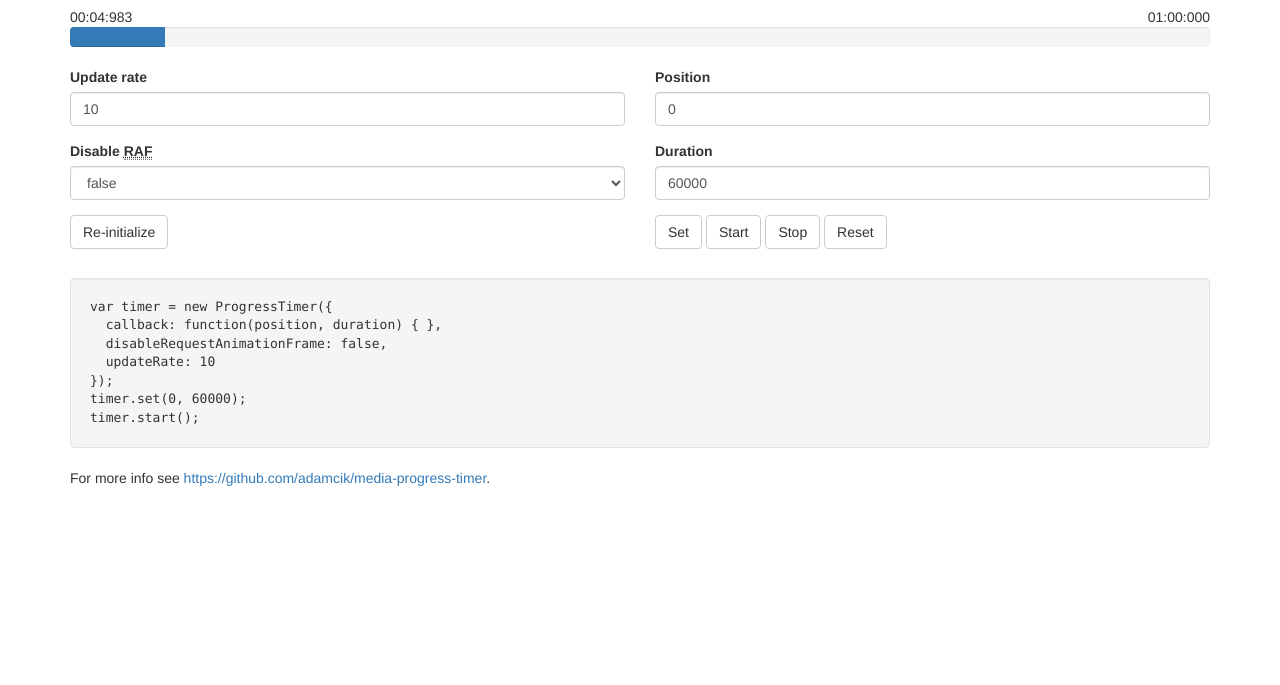
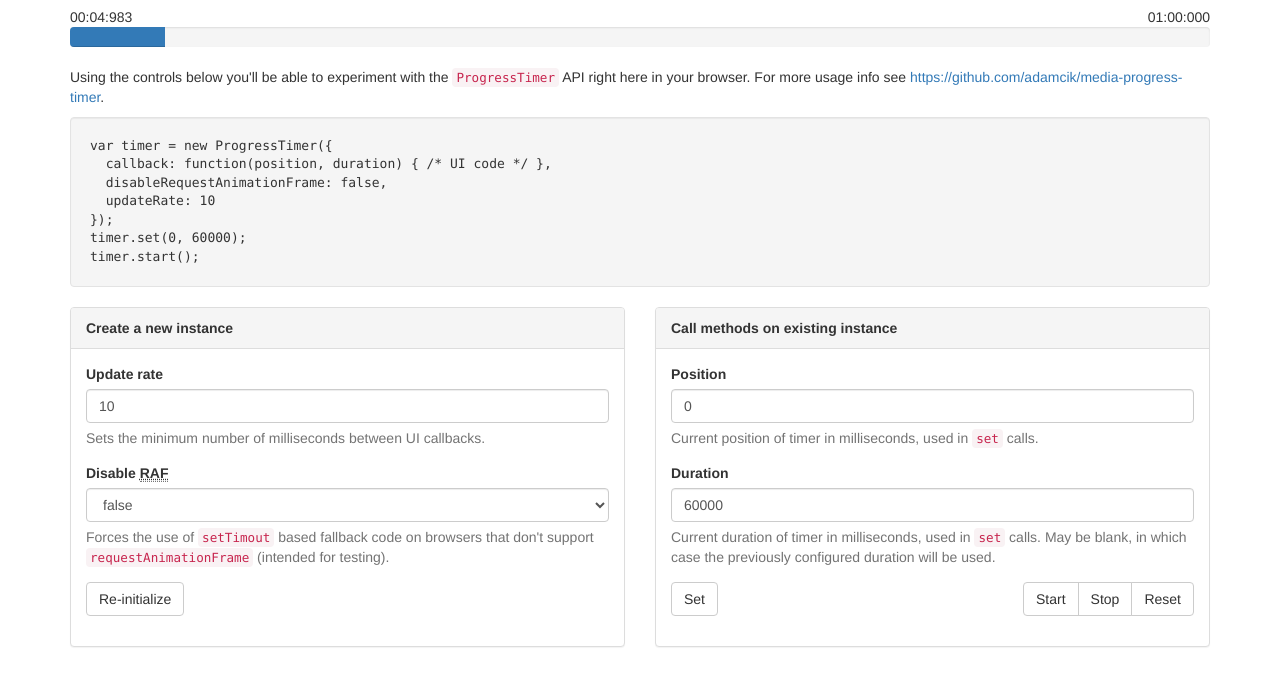
Before and after one commit to adamcik/media-progress-timer, a website: page demo.html in a window 1280 px wide. Shown: the part 63-748 px from the top of the page. Drawn offline with nearby package versions, Linux system fonts and the light colour scheme.

Commit message:
Add more help text to demo

```diff
--- a/demo.html
+++ b/demo.html
@@ -17,6 +17,9 @@
         -o-transition: none;
         transition: none;
       }
+      .panel-heading {
+        font-weight: bold;
+      }
     </style>
   </head>
   <body>
@@ -29,12 +32,25 @@
           <div id="progress" class="progress-bar"></div>
         </div>
       </div>
+      <p>
+        Using the controls below you'll be able to experiment with the
+        <code>ProgressTimer</code> API right here in your browser.
+        For more usage info see <a target="_parent" href="https://github.com/adamcik/media-progress-timer">
+          https://github.com/adamcik/media-progress-timer</a>.
+      </p>
+      <pre id="log" class="well"></pre>
       <form id="controls">
         <div class="row">
           <div class="col-md-6">
+            <div class="panel panel-default">
+              <div class="panel-heading">Create a new instance</div>
+              <div class="panel-body">
                 <div class="form-group">
                   <label>Update rate</label>
                   <input name="updateRate" value="10" class="form-control" />
+                  <span class="help-block">
+                    Sets the minimum number of milliseconds between UI callbacks.
+                  </span>
                 </div>
                 <div class="form-group">
                   <label>
@@ -44,6 +60,11 @@
                     <option value="false">false</option>
                     <option value="true">true</option>
                   </select>
+                  <span class="help-block">
+                    Forces the use of <code>setTimout</code> based fallback code
+                    on browsers that don't support <code>requestAnimationFrame</code>
+                    (intended for testing).
+                  </span>
                 </div>
                 <div class="form-group">
                   <div>
@@ -53,29 +74,42 @@
                   </div>
                 </div>
               </div>
+            </div>
+          </div>
           <div class="col-md-6">
+            <div class="panel panel-default">
+              <div class="panel-heading">Call methods on existing instance</div>
+              <div class="panel-body">
                 <div class="form-group">
                   <label>Position</label>
                   <input name="position" value="0" class="form-control" />
+                  <span class="help-block">
+                    Current position of timer in milliseconds, used in <code>set</code>
+                    calls.
+                  </span>
                 </div>
                 <div class="form-group">
                   <label>Duration</label>
                   <input name="duration" value="60000" class="form-control" />
+                  <span class="help-block">
+                    Current duration of timer in milliseconds, used in <code>set</code>
+                    calls. May be blank, in which case the previously configured
+                    duration will be used.
+                  </span>
                 </div>
                 <div class="form-group">
-              <button name="action" value="set"   class="btn btn-default">Set</button>
+                  <div class="btn-group pull-right">
                     <button name="action" value="start" class="btn btn-default">Start</button>
                     <button name="action" value="stop"  class="btn btn-default">Stop</button>
                     <button name="action" value="reset" class="btn btn-default">Reset</button>
                   </div>
+                  <button name="action" value="set"   class="btn btn-default">Set</button>
+                </div>
+              </div>
+            </div>
           </div>
         </div>
       </form>
-      <pre id="log" class="well"></pre>
-      <p>
-        For more info see <a target="_parent" href="https://github.com/adamcik/media-progress-timer">
-          https://github.com/adamcik/media-progress-timer</a>.
-      </p>
     </div>
     <script type="text/javascript" src="timer.js"></script>
     <script type="text/javascript">
@@ -126,7 +160,7 @@
               var updateRate = toInt(inputs['updateRate'].value);
               var disableRAF = inputs['disableRAF'].value === 'true';
               logger.log('var timer = new ProgressTimer({\n' +
-                         '  callback: function(position, duration) { },\n' +
+                         '  callback: function(position, duration) { /* UI code */ },\n' +
                          '  disableRequestAnimationFrame: ' + disableRAF + ',\n' +
                          '  updateRate: ' + updateRate + '\n' +
                          '});');
```
Lines whose indentation alone changed are shown as unchanged.
